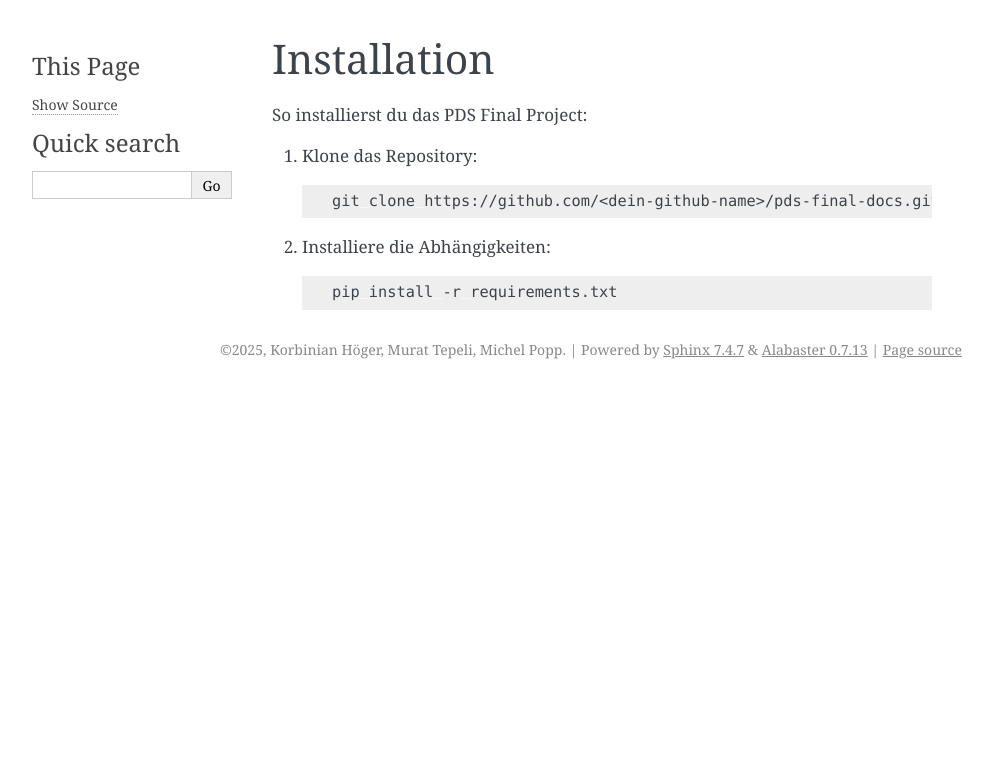
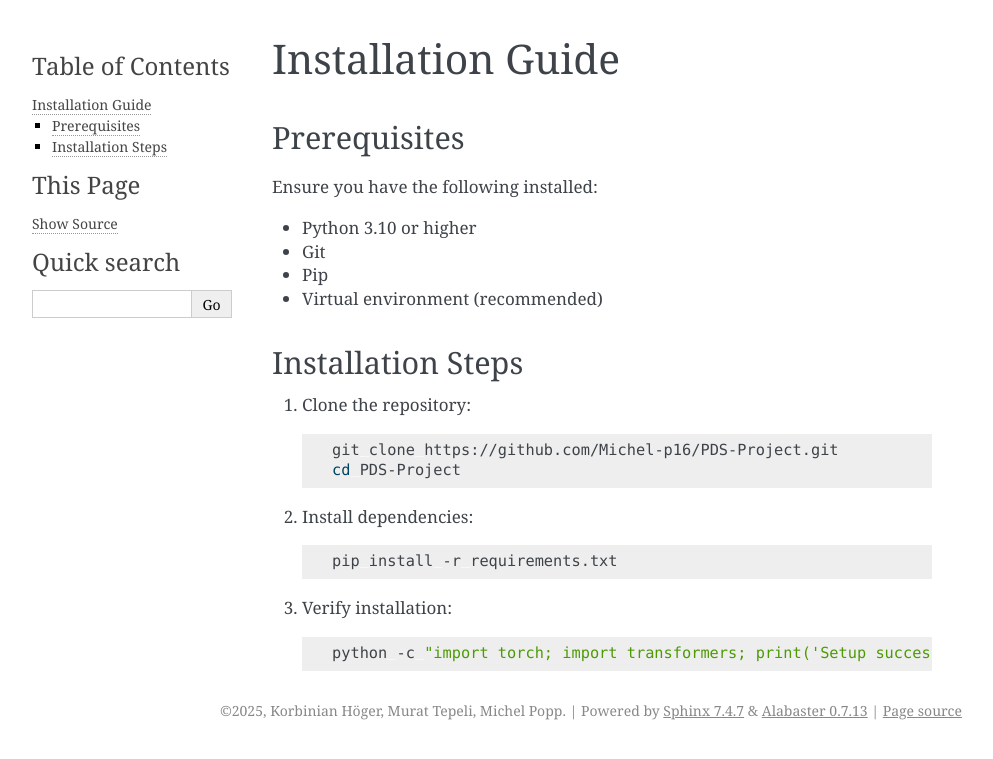
Before and after one commit to Michel-p16/PDS-Project, a Sphinx documentation site: the page built from docs/source/installation.rst, in a window 1280 px wide. Shown: the top 759 px of the page, without its empty margins (148-1141 px from the left). Built offline with Sphinx 7.4.7, drawn with Linux system fonts in a browser that asks for light colours.

```diff
--- a/docs/source/installation.rst
+++ b/docs/source/installation.rst
@@ -1,16 +1,32 @@
-Installation
-============
+Installation Guide
+==================
 
-So installierst du das PDS Final Project:
+Prerequisites
+-------------
+Ensure you have the following installed:
 
-1. Klone das Repository:
+- Python 3.10 or higher
+- Git
+- Pip
+- Virtual environment (recommended)
+
+Installation Steps
+------------------
+1. Clone the repository:
 
    .. code-block:: bash
 
-      git clone https://github.com/<dein-github-name>/pds-final-docs.git
+      git clone https://github.com/Michel-p16/PDS-Project.git
+      cd PDS-Project
 
-2. Installiere die Abhängigkeiten:
+2. Install dependencies:
 
    .. code-block:: bash
 
       pip install -r requirements.txt
+
+3. Verify installation:
+
+   .. code-block:: bash
+
+      python -c "import torch; import transformers; print('Setup successful')"
```
Also changed, not shown: docs/source/data_processing.rst (+33 -30 lines), docs/source/development.rst (+30 -0 lines), docs/source/faq.rst (+10 -14 lines), docs/source/index.rst (+6 -16 lines), docs/source/inference.rst (+12 -9 lines), docs/source/model_training.rst (+27 -22 lines).
